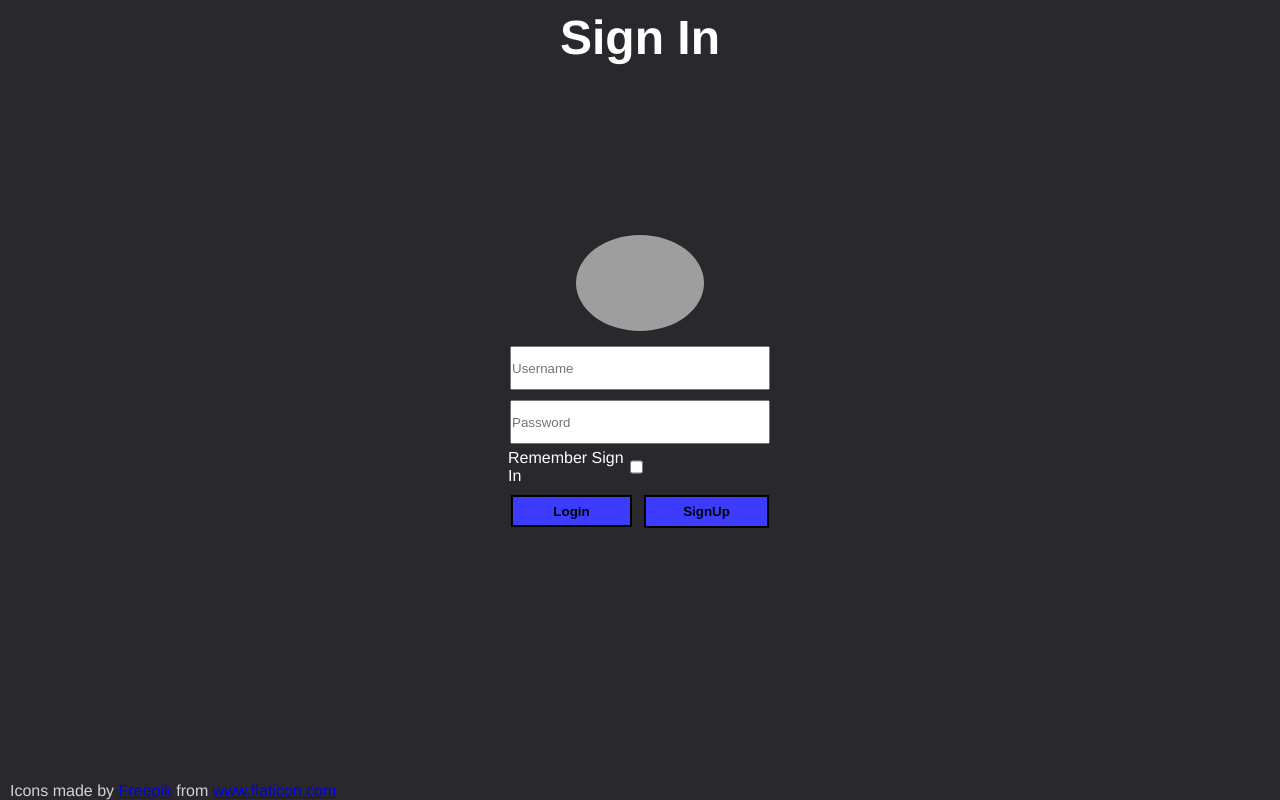
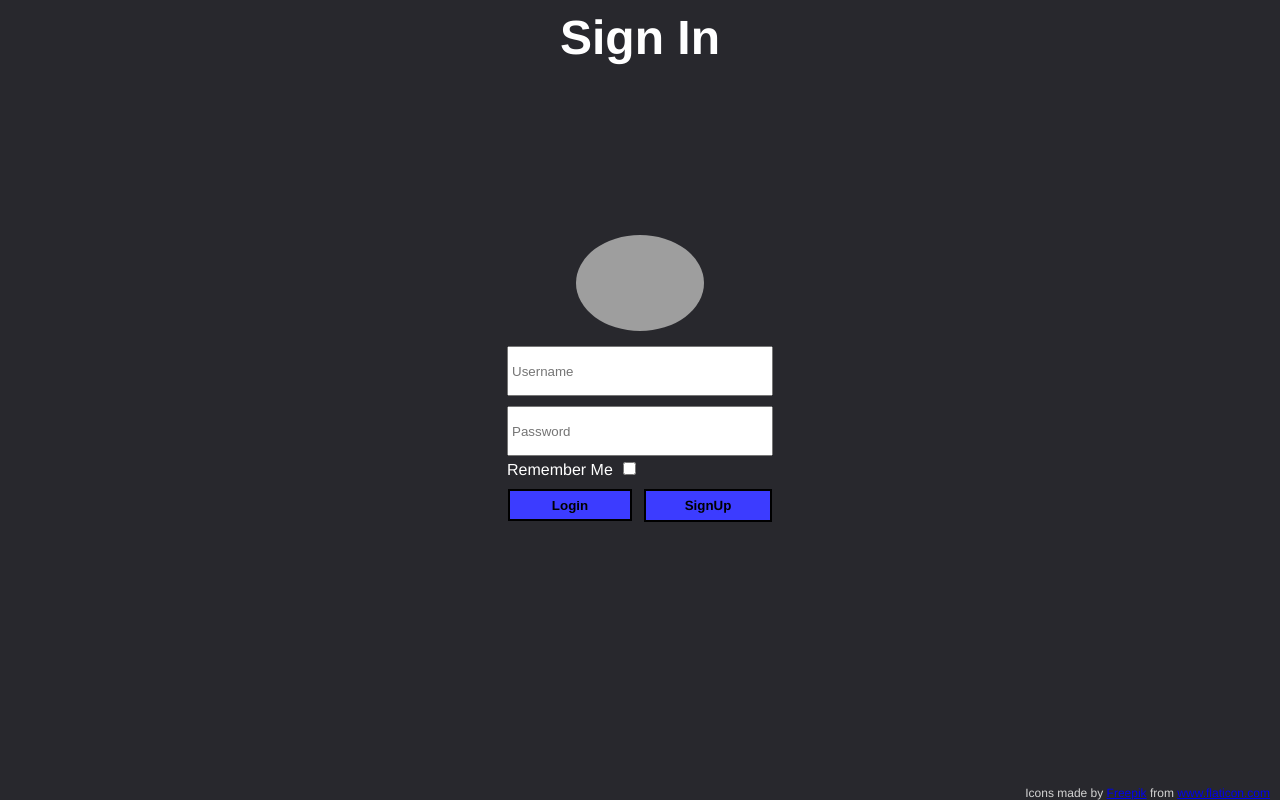
Before and after one commit to D3h4n/Koala-Kek, a React (Create React App) app: page /sign-in in a window 1280 px wide. Built offline with nearby package versions, Linux system fonts and the light colour scheme; grey boxes are pictures that could not be loaded.

Commit message:
Styled sign up page

```diff
--- a/src/components/App.css
+++ b/src/components/App.css
@@ -50,14 +50,9 @@ body{
     flex-direction: column;
 }
 
-.sign-in-form-username{
+.sign-in-form-input{
     width: 20vw;
-    height: 3em;
-    margin: 5px;
-}
-
-.sign-in-form-password{
-    width: 20vw;
+    padding: 3px;
     height: 3em;
     margin: 5px;
 }
@@ -106,21 +101,44 @@ body{
 }
 
 .sign-in-form-remember{
-    margin-left: 3px;
+    margin-left: 5px;
     color: white;
+}
 
-    display: flex;
-    justify-content: space-between;
-    width: 50%;
+.sign-in-form-checkbox{
+    margin-left: 10px;
 }
 
 /*Sign Up*/
+.sign-up-container{
+    display: flex;
+    flex-direction: column;
+    align-items: center;
+}
+
+.sign-up-header{
+    color: white;
+    text-align: center;
+    margin: 30px;
+    margin-bottom: 250px;
+}
+
 .sign-up-form{
     display: flex;
     flex-direction: column;
-    position: absolute;
-    left: 40%;
-    top: 50%;
+    align-items: center;
+}
+
+.sign-up-form-input{
+    margin-bottom: 5px;
+    padding: 3px;
+    height: 3em;
+    width: 20vw;
+}
+
+.sign-up-form-btn{
+    margin-top: 20px;
+    width: 10vw;
 }
 
 /* MAIN PAGE */
--- a/src/components/App.tsx
+++ b/src/components/App.tsx
@@ -38,7 +38,7 @@ export default function App() {
         return new Promise<User>((resolve, reject)=>{
             axios.get(`${apiSrc}/user/`, {params: {id}})
                 .then(res => JSON.parse(res.data))
-                .then(res => resolve(res))
+                .then(res =>  resolve(res))
                 .catch(err => reject(err))
         });
     }, []);
@@ -46,15 +46,14 @@ export default function App() {
     const returnUserID = useCallback(async (id: string, rememberSignIn: boolean = false) => {
         let user:User = await getUser(id);
 
-        setUser(user);
-
-        if(user !== defaultUser){
+        if(user){
+            setUser(user);
             if(rememberSignIn){
                 localStorage.setItem(loginKey, user.userID);
             }
         }
         else{
-            console.error('Login ID not found');
+            console.error('User ID not found');
         }
     }, [getUser]);
 
@@ -81,22 +80,23 @@ export default function App() {
                 .then(user => {
                     if(user){
                         setUser(user);
-                        history.push('/main');
+                        history.replace('/main');
                     }
                     else{
-                        history.push('/sign-in');
+                        history.replace('/sign-in');
                     }
                 })
                 .catch(err => console.error(err))
         }
         else{
-            history.push('/sign-in');
+            history.replace('/sign-in');
         }
     }, [getUser, history])
 
     return (<Switch>
                 <Route exact path='/'>
-                    <h1>Loading</h1>
+                    <h1>Error</h1>
+                    <p>If you're seeing this page there has either been an outage or the server is taking unusually long to respond</p>
                 </Route>
                 <Route path='/sign-in'>
                     <SignIn returnUserID={returnUserID}/>
--- a/src/components/SignIn.tsx
+++ b/src/components/SignIn.tsx
@@ -52,11 +52,12 @@ export default function SignIn({ returnUserID }: Props) {
             <p className='sign-in-failed' style={{display: failed ? 'block' : 'none'}}>Login Failed</p>
 
             <form onSubmit={handleSubmit} className='sign-in-form'>
-                    <input className='sign-in-form-username' type='text' name='userName' value={login?.userName} onChange={(event)=>handleChange(event, setLogin, login, textLimit)} placeholder='Username'/>
-                    <input className='sign-in-form-password' type='text' name='passWord' value={login?.passWord} onChange={(event)=>handleChange(event, setLogin, login, textLimit)} placeholder='Password'/>
+                    <input className='sign-in-form-input' type='text' name='userName' value={login?.userName} onChange={(event)=>handleChange(event, setLogin, login, textLimit)} placeholder='Username'/>
+                    <input className='sign-in-form-input' type='text' name='passWord' value={login?.passWord} onChange={(event)=>handleChange(event, setLogin, login, textLimit)} placeholder='Password'/>
                     <div className='sign-in-form-remember'>
-                        <label>Remember Sign In</label>
+                        <label>Remember Me
                         <input className='sign-in-form-checkbox' type='checkbox' name='remainLogged' checked={checked} onChange={()=>setChecked(!checked)}/>
+                        </label>
                     </div>
                     <div className='sign-in-form-btn-container'>
                         <button className='sign-in-form-btn' type='submit'>Login</button>
--- a/src/components/SignUp.tsx
+++ b/src/components/SignUp.tsx
@@ -65,28 +65,32 @@ export default function SignUp({ returnUserID }:Props) {
     }
 
     return (
-        <div>
+        <div className='sign-up-container'>
+            <h1 className='sign-up-header'>Sign Up</h1>
             <div style={{color: 'red'}}>{ exists ? 'That username is already in use' : '' }</div>
             <form onSubmit={handleSubmit} className='sign-up-form'>
                 <input type='text'
+                    className='sign-up-form-input displayname'
                     name='displayName'
                     value={formData.displayName}
                     onChange={event => handleChange(event, setData, formData, 30)}
-                    placeholder='display name'
+                    placeholder='Display Name'
                 />
                 <input type='text'
+                    className='sign-up-form-input username'
                     name='userName'
                     value={formData.userName}
                     onChange={event => handleChange(event, setData, formData, 50)}
-                    placeholder='username'
+                    placeholder='Username'
                 />
                 <input type='text'
+                    className='sign-up-form-input password'
                     name='passWord'
                     value={formData.passWord}
                     onChange={event => handleChange(event, setData, formData, 50)}
-                    placeholder='password'
+                    placeholder='Password'
                 />
-                <button>Sign Up</button>
+                <button className='sign-in-form-btn sign-up-form-btn'>Sign Up</button>
             </form>
         </div>
     )
--- a/src/defintions.tsx
+++ b/src/defintions.tsx
@@ -29,5 +29,6 @@ export interface SignUpData{
 
 export const defaultIcon = "https://www.xovi.com/wp-content/plugins/all-in-one-seo-pack/images/default-user-image.png";
 export const defaultUser = {userID: '-1', userName: '', displayName: 'User not found', icon: defaultIcon };
-export const apiSrc = 'https://koala-kek.herokuapp.com/api';
+// export const apiSrc = 'https://koala-kek.herokuapp.com/api';
+export const apiSrc = 'http://localhost:5050/api';
 export const loginKey = 'user-id';
--- a/src/index.tsx
+++ b/src/index.tsx
@@ -8,6 +8,6 @@ ReactDOM.render(
     <Router>
         <App />
     </Router>
-    <div style={{position: 'absolute', bottom:'0', left:'10px', color:'lightgray'}}>Icons made by <a href="https://www.flaticon.com/authors/freepik" title="Freepik">Freepik</a> from <a href="https://www.flaticon.com/" title="Flaticon">www.flaticon.com</a></div>
+    <div style={{position: 'absolute', bottom:'0', right:'10px', color:'lightgray', fontSize: '12px'}}>Icons made by <a href="https://www.flaticon.com/authors/freepik" title="Freepik">Freepik</a> from <a href="https://www.flaticon.com/" title="Flaticon">www.flaticon.com</a></div>
 </React.StrictMode>,
 document.getElementById('root'));
```
Also changed, not shown: 1 other file (tests, documents, lock files or other folders).
